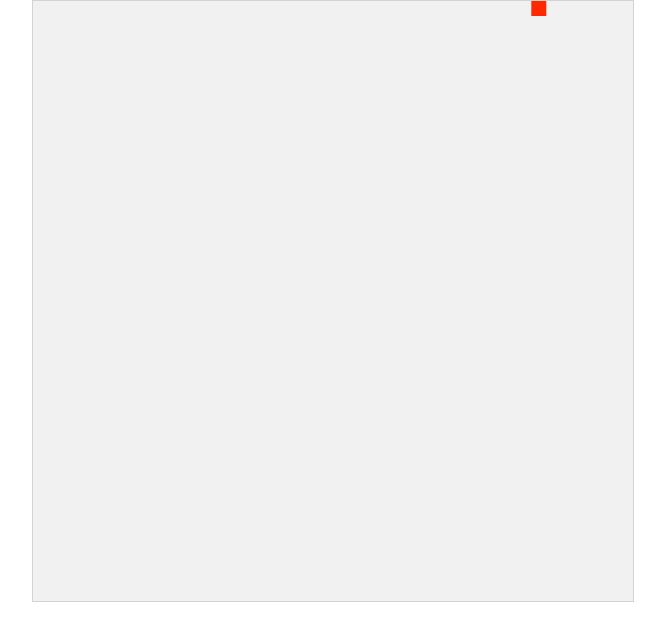
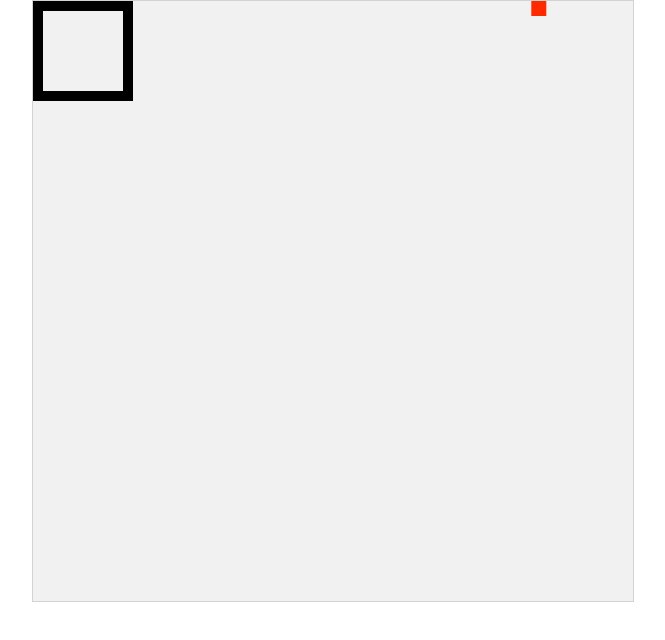
Before and after one commit to YahorPadlucki/Offline, a website: page src/index.html in a window 1280 px wide. Shown: the whole page, without its empty margins (307-972 px from the left). Drawn offline with Linux system fonts and the light colour scheme.

Commit message:
creating level

```diff
--- a/src/Game.js
+++ b/src/Game.js
@@ -5,6 +5,9 @@ init = function () {
     var player = new Player();
     engine.elementsToDraw.push(player);
     engine.elementsToUpdate.push(player);
+
+    var level = new Level();
+    engine.elementsToDraw.push(level)
 };
 
 addEventListener('load', init, false);
--- /dev/null
+++ b/src/elements/Level.js
@@ -0,0 +1,39 @@
+var Level = (function () {
+
+    function Level() {
+
+        this.columns = 10;
+        this.rows = 10;
+        this.tileSize = 10;
+
+        this.level = [
+            [1, 1, 1, 1, 1, 1, 1, 1, 1, 1],
+            [1, 0, 0, 0, 0, 0, 0, 0, 0, 1],
+            [1, 0, 0, 0, 0, 0, 0, 0, 0, 1],
+            [1, 0, 0, 0, 0, 0, 0, 0, 0, 1],
+            [1, 0, 0, 0, 0, 0, 0, 0, 0, 1],
+            [1, 0, 0, 0, 0, 0, 0, 0, 0, 1],
+            [1, 0, 0, 0, 0, 0, 0, 0, 0, 1],
+            [1, 0, 0, 0, 0, 0, 0, 0, 0, 1],
+            [1, 0, 0, 0, 0, 0, 0, 0, 0, 1],
+            [1, 1, 1, 1, 1, 1, 1, 1, 1, 1]
+        ];
+
+    }
+
+
+    Level.prototype.draw = function () {
+        var ctx = GameModel.getInstance().ctx;
+        ctx.fillStyle = "#000000";
+        for(i=0;i<this.rows;i++){
+            for(j=0;j<this.columns;j++){
+                if(this.level[i][j]==1){
+                    ctx.fillRect(j*this.tileSize,i*this.tileSize,this.tileSize,this.tileSize);
+                }
+            }
+        }
+    };
+
+
+    return Level;
+}());
--- a/src/index.html
+++ b/src/index.html
@@ -24,6 +24,7 @@
 <script src="models/GameModel.js"></script>
 <script src="Engine.js"></script>
 <script src="Game.js"></script>
-<script src="Player.js"></script>
+<script src="elements/Player.js"></script>
+<script src="elements/Level.js"></script>
 </body>
 </html>
```
Also changed, not shown: src/elements/Player.js (renamed from src/Player.js).
